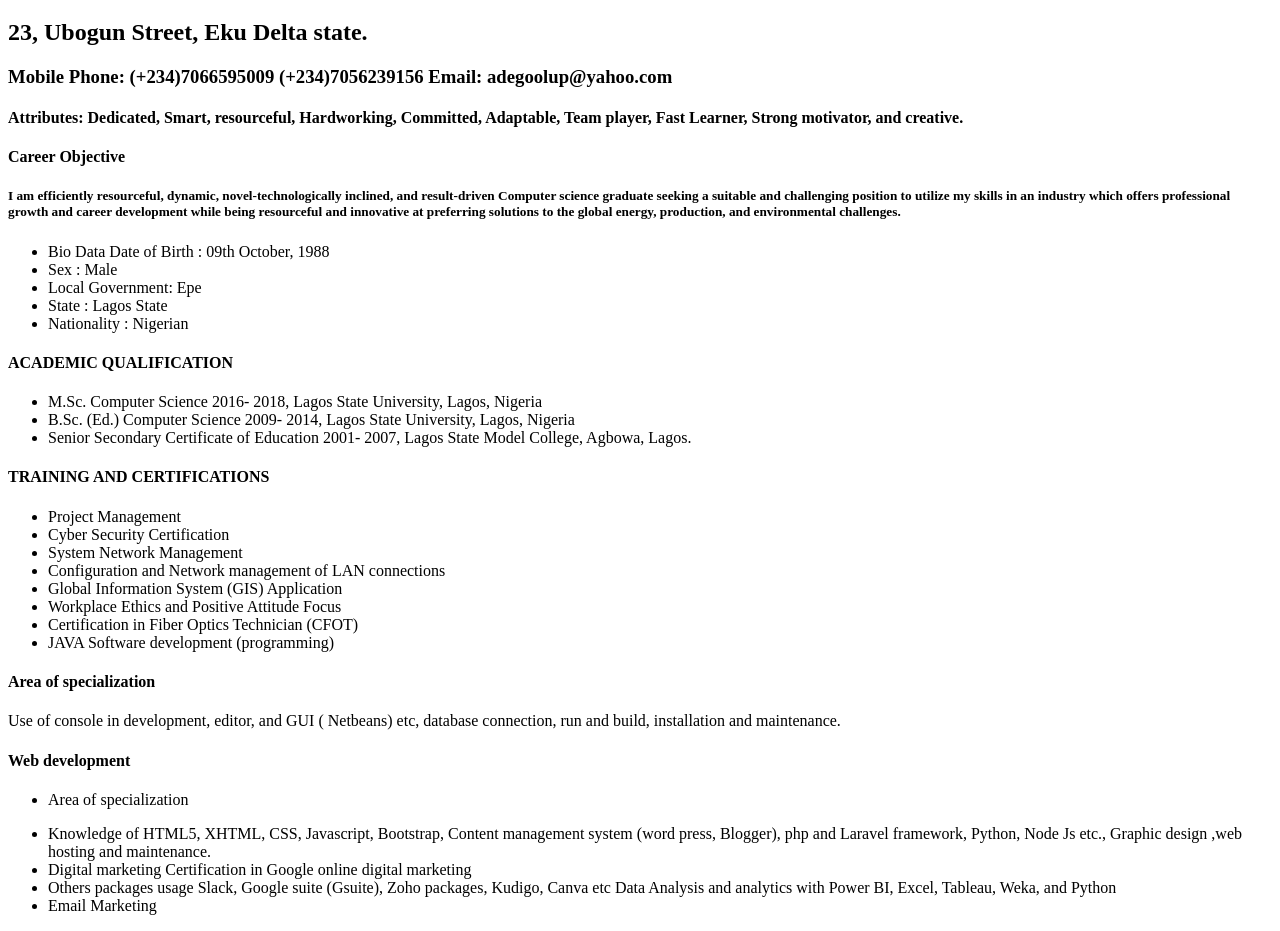
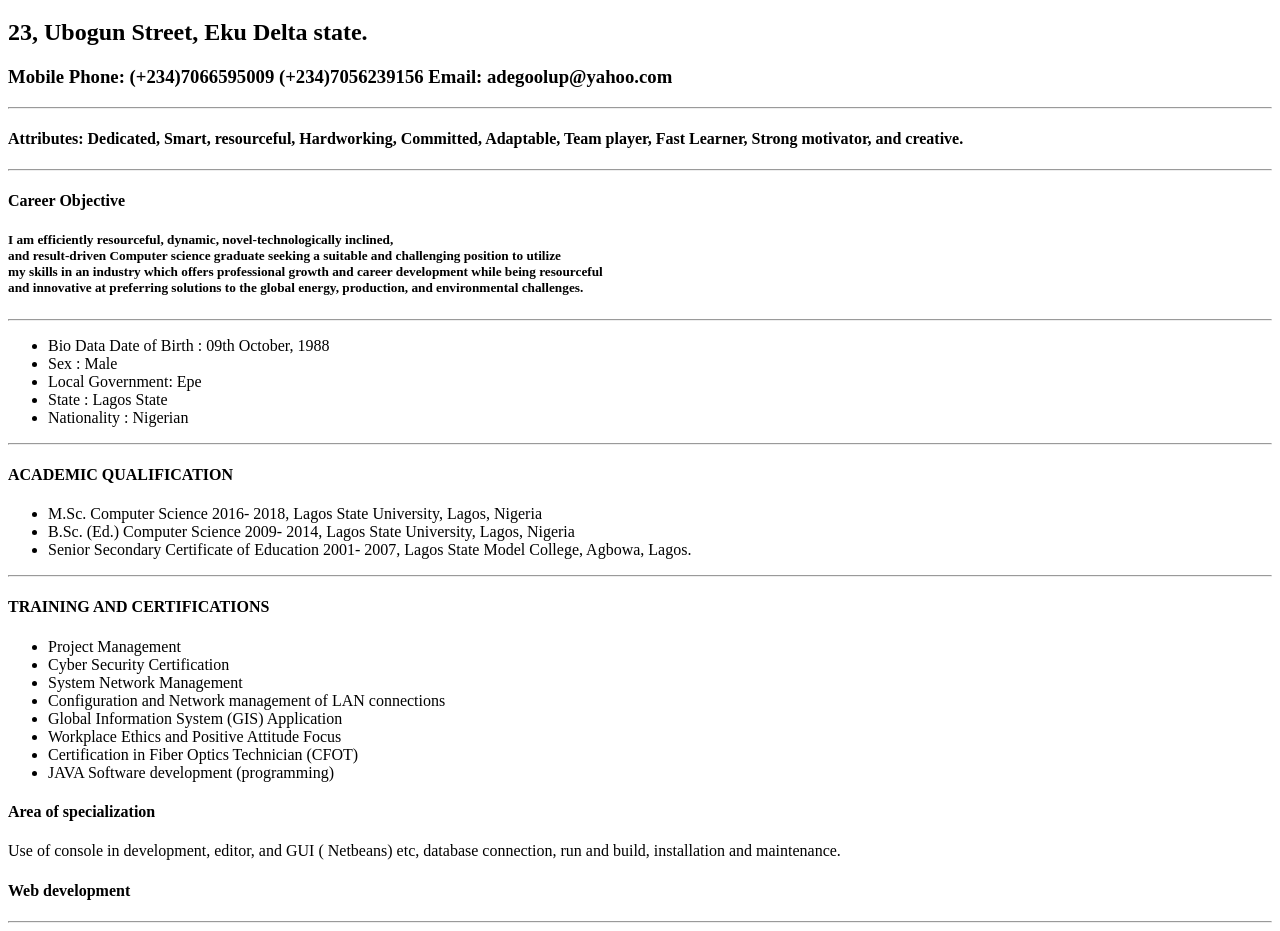
Before and after one commit to Pmcgolddigitalworld/html-portfolio, a plain HTML site: page index.html in a window 1280 px wide. Shown: the part 61-992 px from the top of the page. Drawn offline with Linux system fonts and the light colour scheme.

Commit message:
Update index.html

```diff
--- a/index.html
+++ b/index.html
@@ -10,16 +10,18 @@
    <h1>ADEGOOLU, PAUL MUFUTAU</h1>
 <h2>23, Ubogun Street, Eku Delta state.</h2>
 <h3>Mobile Phone: (+234)7066595009 (+234)7056239156 Email: adegoolup@yahoo.com</h3>
-
+ <hr/>
 <h4>Attributes: Dedicated, Smart, resourceful, Hardworking, Committed, Adaptable, Team player, Fast
     Learner, Strong motivator, and creative.</h4>
-<h4>Career Objective</h4>
+<hr/>
+    <h4>Career Objective</h4>
 <h5>
-    I am efficiently resourceful, dynamic, novel-technologically inclined, and result-driven Computer
-    science graduate seeking a suitable and challenging position to utilize my skills in an industry which
-    offers professional growth and career development while being resourceful and innovative at preferring
+    I am efficiently resourceful, dynamic, novel-technologically inclined,<br /> and result-driven Computer
+    science graduate seeking a suitable and challenging position to utilize <br/>my skills in an industry which
+    offers professional growth and career development while being resourceful<br/> and innovative at preferring
     solutions to the global energy, production, and environmental challenges.
 </h5>
+<hr/>
 <ul>
     <li>Bio Data Date of Birth : 09th October, 1988</li>
 <li>Sex : Male</li>
@@ -27,6 +29,7 @@
 <li>State : Lagos State </li>
 <li>Nationality : Nigerian </li>
 </ul>
+<hr />
 <h4>ACADEMIC QUALIFICATION</h4>
 <ul>
 <li>M.Sc. Computer Science 2016- 2018,
@@ -36,6 +39,7 @@
 <li>Senior Secondary Certificate of Education 2001- 2007,
     Lagos State Model College, Agbowa, Lagos.</li>
 </ul>
+<hr />
 <h4>TRAINING AND CERTIFICATIONS</h4>
 <ul></ul>
 <ul>
@@ -53,6 +57,7 @@
 build, installation and maintenance.
 </p>
 <h4>Web development</h4>
+<hr />
 <ul><li>Area of specialization</li></ul>
 <ul><li>Knowledge of HTML5, XHTML, CSS, Javascript, Bootstrap, Content management
 system (word press, Blogger), php and Laravel framework, Python, Node Js etc., Graphic
@@ -66,6 +71,7 @@ design ,web hosting and maintenance.</li>
     </li>
     <li>Email Marketing</li>
 </ul>
+<hr />
 <h4>Experiences</h4>
 <ul>
     <li>Olivet Cloud Solutions 2021
@@ -82,7 +88,7 @@ design ,web hosting and maintenance.</li>
  <li>God’s Time Computer Institute, Agbowa, Lagos 2008 - 2009
     (Diploma in Computer Desktop Publishing)</li>
 </ul>
-
+<hr/>
 <h4>Hobbies</h4><ul><li>Reading, Sports, Travelling and Meeting people
 </li></ul>
 <h4>References</h4> <h6>
```
